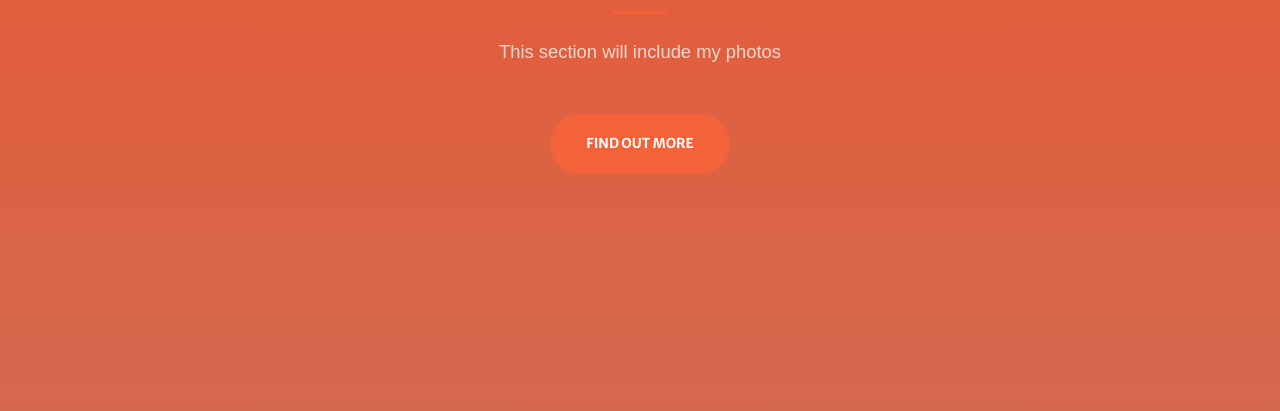
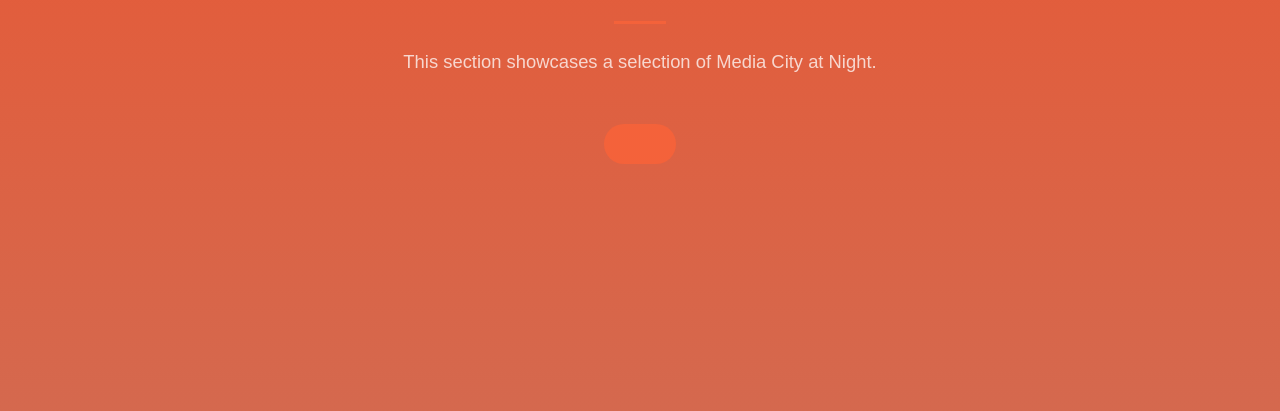
Before and after one commit to ABZUA92/mp-portfolio, a plain HTML site: page photography.html in a window 1280 px wide. Shown: the part 389-800 px from the top of the page. Drawn offline with Linux system fonts and the light colour scheme.

Commit message:
Update photography.html

```diff
--- a/photography.html
+++ b/photography.html
@@ -68,8 +68,8 @@
           <hr class="divider my-4">
         </div>
         <div class="col-lg-8 align-self-baseline">
-          <p class="text-white-75 font-weight-light mb-5">This section will include my photos</p>
-          <a class="btn btn-primary btn-xl js-scroll-trigger" href="#about">Find Out More</a>
+          <p class="text-white-75 font-weight-light mb-5">This section showcases a selection of Media City at Night.   </p>
+          <a class="btn btn-primary btn-xl js-scroll-trigger" href="#about"></a>
         </div>
       </div>
     </div>
```
